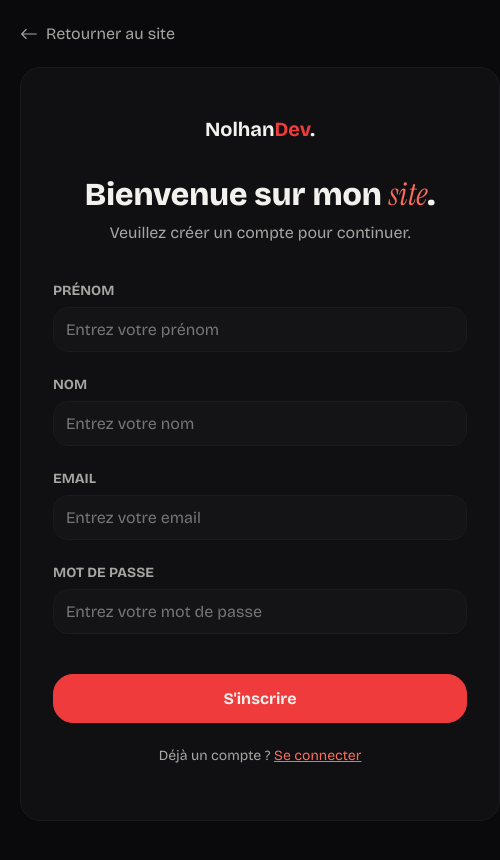
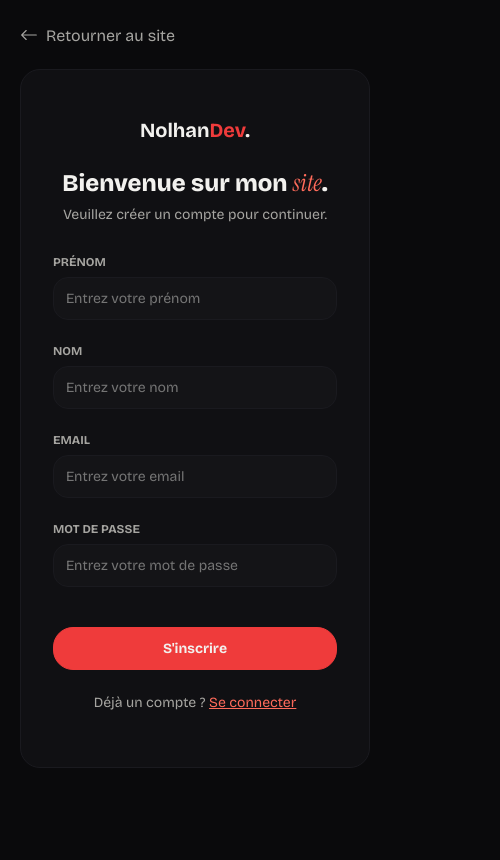
Before and after one commit to MNolhan/Nolhan-Portfolio, a React (Vite) app in the folder Frontend-Portfolio/: page /signup in a window 390 px wide. Shown: the top 860 px of the page, 500 px wide, since content can reach past the window. Built offline with nearby package versions, Linux system fonts and the light colour scheme; no server answers.

Commit message:
Feat: Mise à jour du responsive de la page login et la page register

```diff
--- a/Frontend-Portfolio/src/v2/styles/pages/__login.scss
+++ b/Frontend-Portfolio/src/v2/styles/pages/__login.scss
@@ -136,3 +136,44 @@
         }
     }
 }
+
+@media (max-width: $tabletScreen){
+    .login{
+        &__content{
+            width: 90%;
+        }
+    }
+}
+
+@media (max-width: $mobileScreen){
+    .login{
+        &__content{
+            width: 100%;
+
+            &-title{
+            font-size: 1.5rem;
+            margin: 0.5rem 0 0 0;
+            }
+
+            &-subtitle{
+                font-size: 0.875rem;
+                margin: 0.5rem 0 1rem 0;
+            }
+
+            &-form{
+                &--button{
+                    padding: 0.75rem;
+                    font-size: 0.875rem;
+                }
+
+                &--label{
+                    font-size: 0.75rem;
+                }
+
+                &--input{
+                    font-size: 0.875rem;
+                }
+            }
+        }
+    }
+}
--- a/Frontend-Portfolio/src/v2/styles/pages/__signup.scss
+++ b/Frontend-Portfolio/src/v2/styles/pages/__signup.scss
@@ -144,3 +144,45 @@
         }
     }
 }
+
+@media (max-width: $tabletScreen){
+    .signup{
+        &__content{
+            margin: 0 auto 2rem auto;
+            width: 90%;
+        }
+    }
+}
+
+@media (max-width: $mobileScreen){
+    .signup{
+        &__content{
+            width: 100%;
+
+            &-title{
+            font-size: 1.5rem;
+            margin: 0.5rem 0 0 0;
+            }
+
+            &-subtitle{
+                font-size: 0.875rem;
+                margin: 0.5rem 0 1rem 0;
+            }
+
+            &-form{
+                &--button{
+                    padding: 0.75rem;
+                    font-size: 0.875rem;
+                }
+
+                &--label{
+                    font-size: 0.75rem;
+                }
+
+                &--input{
+                    font-size: 0.875rem;
+                }
+            }
+        }
+    }
+}
```
